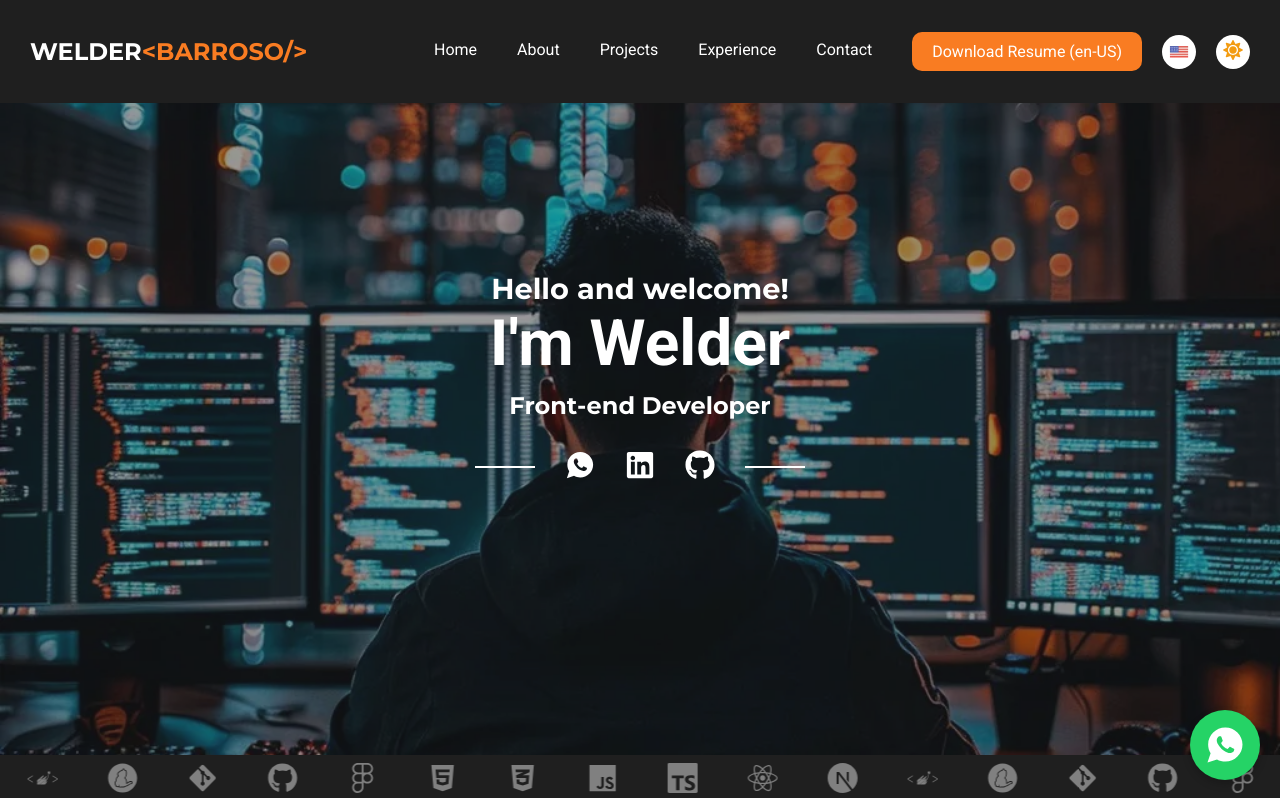
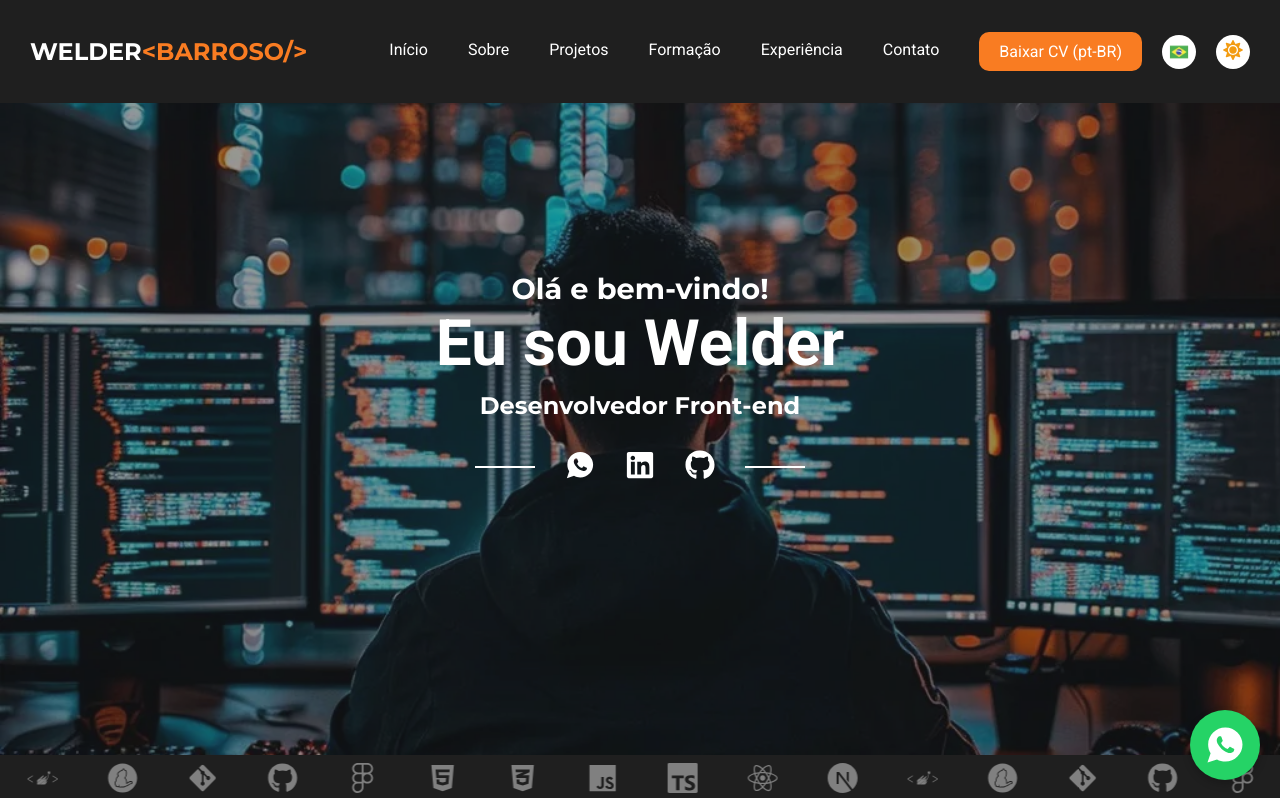
Before and after one commit to WelderBM/Portifolio, a React (Vite) app: page / in a window 1280 px wide. Shown: the top 798 px of the page. Built offline with nearby package versions, Linux system fonts and the light colour scheme.

Commit message:
feat: Implement initial application structure with theme toggling and integrated portfolio sections.

```diff
--- a/i18n.ts
+++ b/i18n.ts
@@ -15,7 +15,7 @@ i18n
         translation: enTranslation
       }
     },
-    lng: 'en', // Define a língua padrão
+    lng: 'pt', // Define a língua padrão
     fallbackLng: 'pt',
     interpolation: {
       escapeValue: false // React já escapa a saída
--- a/public/locales/en.json
+++ b/public/locales/en.json
@@ -3,6 +3,7 @@
     "start": "Home",
     "about": "About",
     "projects": "Projects",
+    "education": "Education",
     "experience": "Experience",
     "contacts": "Contact",
     "download_cv": "Download Resume (en-US)"
--- a/public/locales/pt.json
+++ b/public/locales/pt.json
@@ -3,6 +3,7 @@
     "start": "Início",
     "about": "Sobre",
     "projects": "Projetos",
+    "education": "Formação",
     "experience": "Experiência",
     "contacts": "Contato",
     "download_cv": "Baixar CV (pt-BR)"
--- a/src/App.tsx
+++ b/src/App.tsx
@@ -25,7 +25,7 @@ import Education from "./components/Education/Education";
 
 function App() {
   const [theme, setTheme] = useState("dark");
-  const [selectedFlag, setSelectedFlag] = useState<"EN" | "BR">("EN");
+  const [selectedFlag, setSelectedFlag] = useState<"EN" | "BR">("BR");
 
   const themeToggler = () => {
     return theme === "light" ? setTheme("dark") : setTheme("light");
--- a/src/components/Education/Education.styles.ts
+++ b/src/components/Education/Education.styles.ts
@@ -133,6 +133,7 @@ export const CardContent = styled.div`
 `;
 
 export const CardImage = styled.img`
+  border: 1px solid ${(props) => props.theme.fontColor};
   width: 200px;
   height: 200px;
   object-fit: cover;
@@ -236,6 +237,7 @@ export const Description = styled.p`
 `;
 
 export const EducationLevel = styled.p`
+  text-align: center;
   font-size: 18px;
   font-weight: 600;
   color: ${(props) => props.theme.fontColor};
--- a/src/components/Experience/ProjectsCads.styles.ts
+++ b/src/components/Experience/ProjectsCads.styles.ts
@@ -133,6 +133,7 @@ export const CardContent = styled.div`
 `;
 
 export const CardImage = styled.img`
+  border: 1px solid ${(props) => props.theme.fontColor};
   width: 200px;
   height: 200px;
   object-fit: cover;
@@ -178,6 +179,7 @@ export const RoleContainer = styled.div`
 `;
 
 export const RoleTitle = styled.h3`
+  text-align: center;
   font-size: 24px;
   font-weight: 600;
   color: ${(props) => props.theme.fontColor};
@@ -282,7 +284,8 @@ export const TechList = styled.div`
   display: flex;
   flex-wrap: wrap;
   gap: 10px;
-  margin-top: 16px;`;
+  margin-top: 16px;
+`;
 
 interface TechTagProps {
   $bgColor: string;
--- a/src/components/Header/Header.tsx
+++ b/src/components/Header/Header.tsx
@@ -1,17 +1,27 @@
-import { useEffect, useState } from 'react';
-import ThemeSwitcher from '../ThemeSwitcher/ThemeSwitcher';
-import DownloadCv from '../DownloadCv/DownloadCv';
-import ToggleFlags from '../ToggleFlags/ToggleFlags';
-import { Header, NameLogo, Nav, PlusIcon, HamburgerIcon } from './Header.styles';
-import { useTranslation } from 'react-i18next';
+import { useEffect, useState } from "react";
+import ThemeSwitcher from "../ThemeSwitcher/ThemeSwitcher";
+import DownloadCv from "../DownloadCv/DownloadCv";
+import ToggleFlags from "../ToggleFlags/ToggleFlags";
+import {
+  Header,
+  NameLogo,
+  Nav,
+  PlusIcon,
+  HamburgerIcon,
+} from "./Header.styles";
+import { useTranslation } from "react-i18next";
 
 interface HeaderComponentProps {
   themeToggler: () => void;
-  selectedFlag: 'EN' | 'BR';
-  setSelectedFlag: (flag: 'EN' | 'BR') => void;
+  selectedFlag: "EN" | "BR";
+  setSelectedFlag: (flag: "EN" | "BR") => void;
 }
 
-const HeaderComponent: React.FC<HeaderComponentProps> = ({ themeToggler, selectedFlag, setSelectedFlag }) => {
+const HeaderComponent: React.FC<HeaderComponentProps> = ({
+  themeToggler,
+  selectedFlag,
+  setSelectedFlag,
+}) => {
   const { t } = useTranslation();
   const [scrolled, setScrolled] = useState<boolean>(false);
   const [menuOpen, setMenuOpen] = useState<boolean>(false);
@@ -36,65 +46,119 @@ const HeaderComponent: React.FC<HeaderComponentProps> = ({ themeToggler, selecte
   // Atualize o estado inicial de `menuOpen` e `isDesktop`
   useEffect(() => {
     handleResize(); // Verifique o tamanho da tela assim que o componente é montado
-    window.addEventListener('scroll', handleScroll);
-    window.addEventListener('resize', handleResize);
+    window.addEventListener("scroll", handleScroll);
+    window.addEventListener("resize", handleResize);
 
     return () => {
-      window.removeEventListener('scroll', handleScroll);
-      window.removeEventListener('resize', handleResize);
+      window.removeEventListener("scroll", handleScroll);
+      window.removeEventListener("resize", handleResize);
     };
   }, []);
 
   const toggleMenu = () => {
-    setMenuOpen(prev => !prev);
+    setMenuOpen((prev) => !prev);
     setAdditionalMenuOpen(false); // Fecha o menu adicional
   };
 
   const toggleAdditionalMenu = () => {
-    setAdditionalMenuOpen(prev => !prev);
+    setAdditionalMenuOpen((prev) => !prev);
     setMenuOpen(false); // Fecha o menu principal
   };
 
   return (
     <>
       <div id="inicio"></div>
-      <Header className={scrolled ? 'scrolled' : ''}>
+      <Header className={scrolled ? "scrolled" : ""}>
         <NameLogo>
-          <h2>WELDER</h2><span>&lt;BARROSO/&gt;</span>
+          <h2>WELDER</h2>
+          <span>&lt;BARROSO/&gt;</span>
         </NameLogo>
 
         {!isDesktop ? (
           <Nav>
-              <HamburgerIcon onClick={toggleMenu} className={menuOpen ? 'open' : 'closed'}>
-                <span></span>
-                <span></span>
-                <span></span>
-              </HamburgerIcon>
-              <PlusIcon onClick={toggleAdditionalMenu} className={additionalMenuOpen ? 'open' : 'closed'} >+</PlusIcon>
+            <HamburgerIcon
+              onClick={toggleMenu}
+              className={menuOpen ? "open" : "closed"}
+            >
+              <span></span>
+              <span></span>
+              <span></span>
+            </HamburgerIcon>
+            <PlusIcon
+              onClick={toggleAdditionalMenu}
+              className={additionalMenuOpen ? "open" : "closed"}
+            >
+              +
+            </PlusIcon>
 
-            <ul className={menuOpen ? 'open' : ''}>
-              <li><a href="#inicio">{t('header.start')}</a></li>
-              <li><a href="#sobre">{t('header.about')}</a></li>
-              <li><a href="#projetos">{t('header.projects')}</a></li>
-              <li><a href="#contatos">{t('header.contacts')}</a></li>
+            <ul className={menuOpen ? "open" : ""}>
+              <li>
+                <a href="#inicio">{t("header.start")}</a>
+              </li>
+              <li>
+                <a href="#sobre">{t("header.about")}</a>
+              </li>
+              <li>
+                <a href="#projetos">{t("header.projects")}</a>
+              </li>
+              <li>
+                <a href="#contatos">{t("header.contacts")}</a>
+              </li>
             </ul>
-            <ul className={additionalMenuOpen ? 'open' : ''}>
-              <li><DownloadCv href={selectedFlag === 'BR' ? '/ProfilePt.pdf' : '/ProfileEng.pdf'}>{t('header.download_cv')}</DownloadCv></li>
-              <li><ToggleFlags selectedFlag={selectedFlag} setSelectedFlag={setSelectedFlag} /></li>
-              <li><ThemeSwitcher onClick={themeToggler} /></li>
+            <ul className={additionalMenuOpen ? "open" : ""}>
+              <li>
+                <DownloadCv
+                  href={
+                    selectedFlag === "BR" ? "/ProfilePt.pdf" : "/ProfileEng.pdf"
+                  }
+                >
+                  {t("header.download_cv")}
+                </DownloadCv>
+              </li>
+              <li>
+                <ToggleFlags
+                  selectedFlag={selectedFlag}
+                  setSelectedFlag={setSelectedFlag}
+                />
+              </li>
+              <li>
+                <ThemeSwitcher onClick={themeToggler} />
+              </li>
             </ul>
           </Nav>
         ) : (
-          <Nav className='desktopShow'>
-            <ul className={menuOpen ? 'open' : ''}>
-              <li><a href="#inicio">{t('header.start')}</a></li>
-              <li><a href="#sobre">{t('header.about')}</a></li>
-              <li><a href="#projetos">{t('header.projects')}</a></li>
-              <li><a href="#experiencia">{t('header.experience')}</a></li>
-              <li><a href="#contatos">{t('header.contacts')}</a></li>
+          <Nav className="desktopShow">
+            <ul className={menuOpen ? "open" : ""}>
+              <li>
+                <a href="#inicio">{t("header.start")}</a>
+              </li>
+              <li>
+                <a href="#sobre">{t("header.about")}</a>
+              </li>
+              <li>
+                <a href="#projetos">{t("header.projects")}</a>
+              </li>
+              <li>
+                <a href="#formacao">{t("header.education")}</a>
+              </li>
+              <li>
+                <a href="#experiencia">{t("header.experience")}</a>
+              </li>
+              <li>
+                <a href="#contatos">{t("header.contacts")}</a>
+              </li>
             </ul>
-            <DownloadCv href={selectedFlag === 'BR' ? '/ProfilePt.pdf' : '/ProfileEng.pdf'}>{t('header.download_cv')}</DownloadCv>
-            <ToggleFlags selectedFlag={selectedFlag} setSelectedFlag={setSelectedFlag} />
+            <DownloadCv
+              href={
+                selectedFlag === "BR" ? "/ProfilePt.pdf" : "/ProfileEng.pdf"
+              }
+            >
+              {t("header.download_cv")}
+            </DownloadCv>
+            <ToggleFlags
+              selectedFlag={selectedFlag}
+              setSelectedFlag={setSelectedFlag}
+            />
             <ThemeSwitcher onClick={themeToggler} />
           </Nav>
         )}
```
